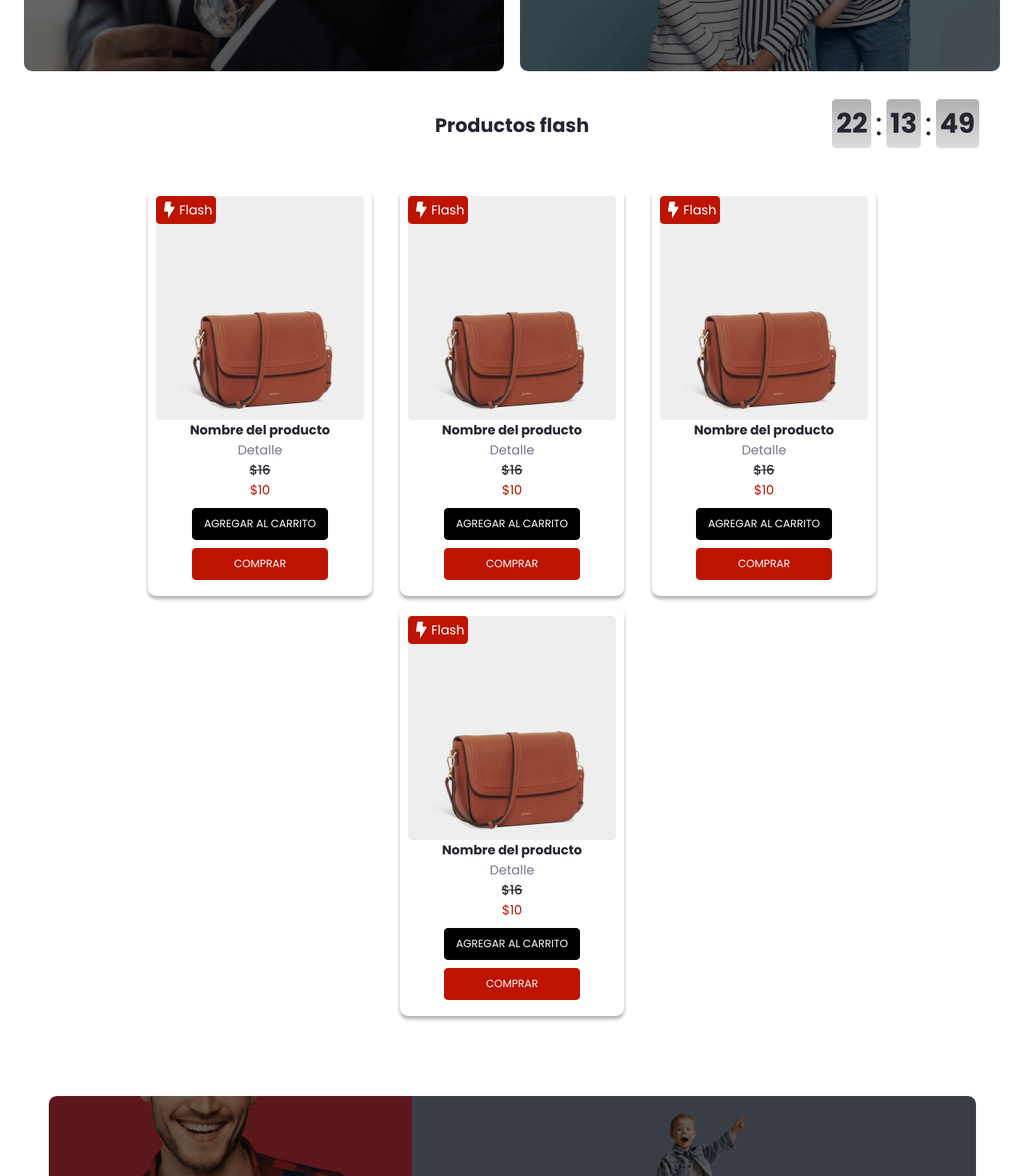
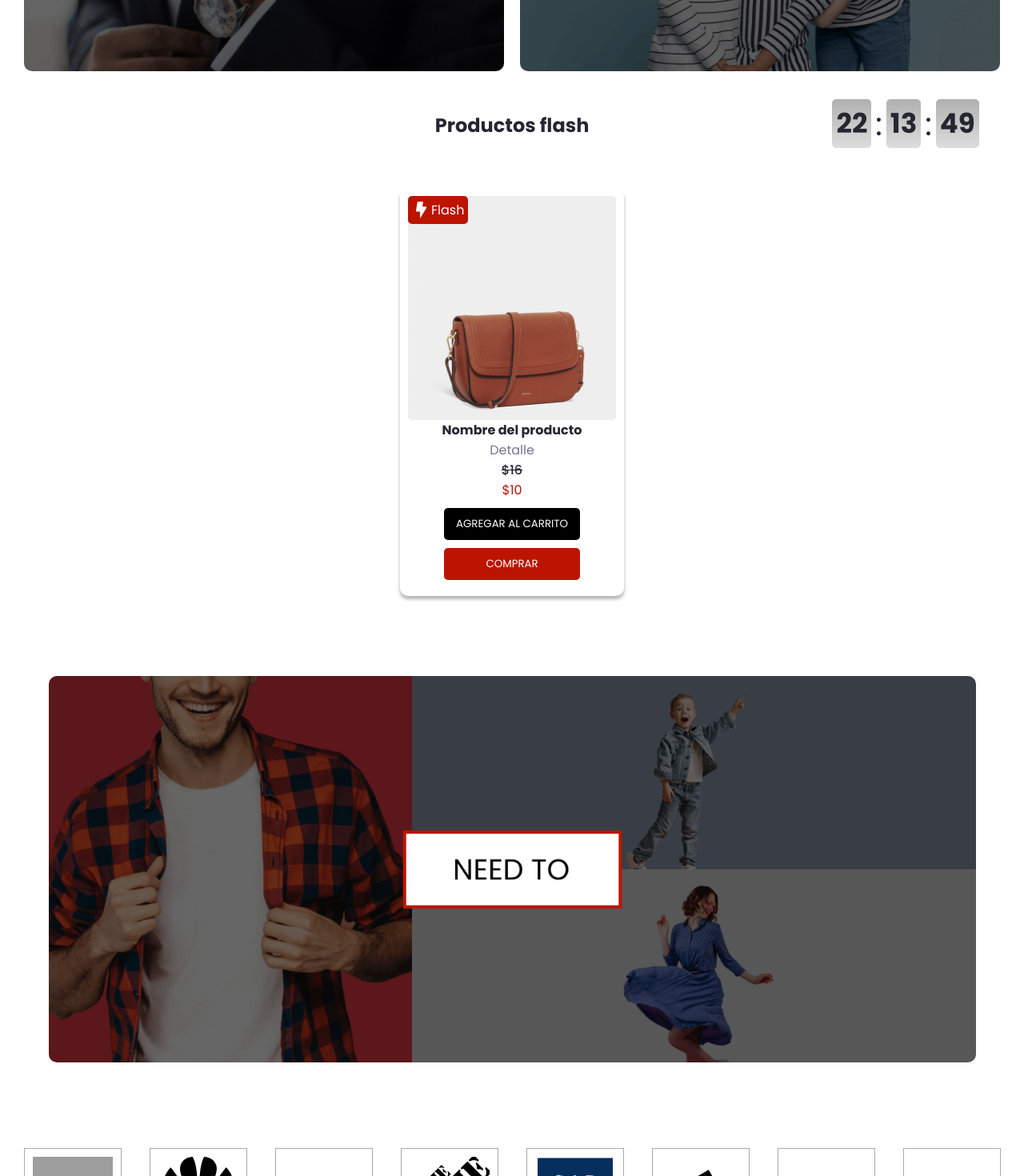
Before and after one commit to IgnacioRV23/e-comerce-MERN-STACK, a React (Create React App) app in the folder frontend/: page / in a window 1280 px wide. Shown: the part 2126-3596 px from the top of the page at 80% size. Built offline with nearby package versions, Linux system fonts and the light colour scheme; grey boxes are pictures that could not be loaded.

Commit message:
Se realizan modificaciones en los estilos del footer

```diff
--- a/frontend/src/components/Flash.js
+++ b/frontend/src/components/Flash.js
@@ -56,66 +56,6 @@ export const Flash = () => {
                         <button className="btn btn-red">Comprar</button>
                     </div>
                 </article>
-
-                <article className="card">
-                    <div className="container-card-img">
-                        <div className="tag-flash">
-                            <img src={bolt} alt="icon-bolt" />
-                            <p className="flash">Flash</p>
-                        </div>
-                        <img src={bagWoman} alt="bag-woman" className="product-img" />
-                    </div>
-                    <div className="card-detail">
-                        <p className="product-name">Nombre del producto</p>
-                        <p className="product-detail">Detalle</p>
-                        <p className="price-off">$16</p>
-                        <p className="price-red">$10</p>
-                    </div>
-                    <div className="card-container-btn">
-                        <button className="btn btn-black">Agregar al carrito</button>
-                        <button className="btn btn-red">Comprar</button>
-                    </div>
-                </article>
-
-                <article className="card">
-                    <div className="container-card-img">
-                        <div className="tag-flash">
-                            <img src={bolt} alt="icon-bolt" />
-                            <p className="flash">Flash</p>
-                        </div>
-                        <img src={bagWoman} alt="bag-woman" className="product-img" />
-                    </div>
-                    <div className="card-detail">
-                        <p className="product-name">Nombre del producto</p>
-                        <p className="product-detail">Detalle</p>
-                        <p className="price-off">$16</p>
-                        <p className="price-red">$10</p>
-                    </div>
-                    <div className="card-container-btn">
-                        <button className="btn btn-black">Agregar al carrito</button>
-                        <button className="btn btn-red">Comprar</button>
-                    </div>
-                </article>
-
-                <article className="card">
-                    <div className="container-card-img">
-                        <div className="tag-flash">
-                            <img src={bolt} alt="icon-bolt" />
-                            <p className="flash">Flash</p>
-                        </div>
-                        <img src={bagWoman} alt="bag-woman" className="product-img" />
-                    </div>
-                    <div className="card-detail">
-                        <p className="product-name">Nombre del producto</p>
-                        <p className="product-detail">Detalle</p>
-                        <p className="price-off">$16</p>
-                        <p className="price-red">$10</p>
-                    </div>
-                    <div className="card-container-btn">
-                        <button className="btn btn-black">Agregar al carrito</button>
-                        <button className="btn btn-red">Comprar</button>
-                    </div>
-                </article>
             </div>
         </div>
     )
--- a/frontend/src/styles/responsive.css
+++ b/frontend/src/styles/responsive.css
@@ -47,6 +47,12 @@
         border-bottom: 1px solid #74768F;
     }
 
+    /* Estilos para el link de ver todo, que pertenece al componente Sales. */
+    .sales {
+        color: #BC1400;
+        font-size: 12px;
+    }
+
     /* Modificacion de estilos para los elementos de category */
     .container_category {
         grid-template-rows: auto;
@@ -67,13 +73,6 @@
 
 @media (max-width:425px) {
     /* Apartado de estilos para las categorias en dispositivos mobile. */
-
-    /* Estilos para el link de ver todo, que pertenece al componente Sales. */
-    .sales {
-        color: #BC1400;
-        font-size: 12px;
-    }
-
     .category {
         width: 300px;
         height: 175px;
@@ -114,6 +113,10 @@
         font-size: 8px;
     }
 
+    .footer-flex {
+        flex-direction: column-reverse;
+    }
+
     .icon-pay {
         width: 50px;
     }
```
Also changed, not shown: frontend/.eslintrc.js (deleted).
